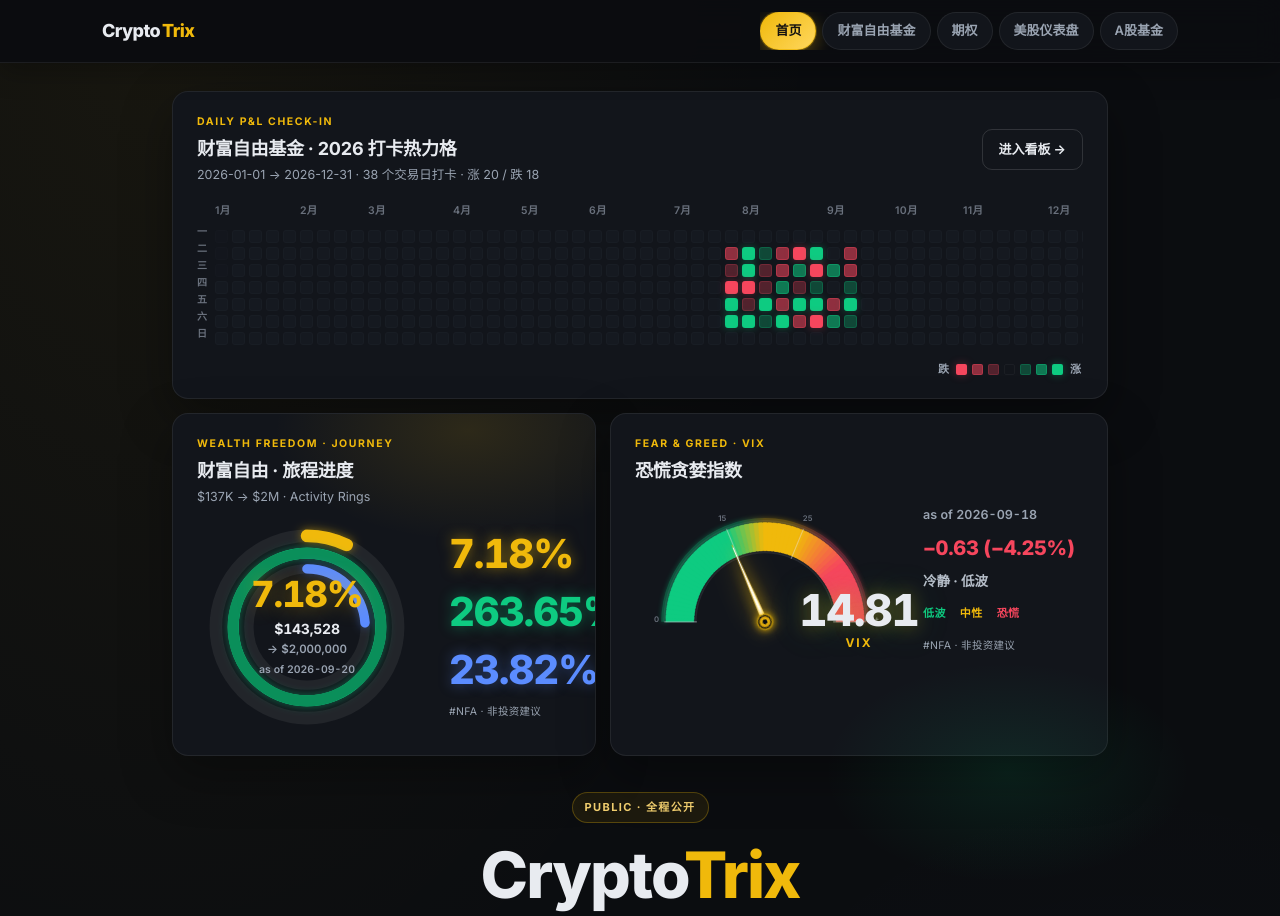
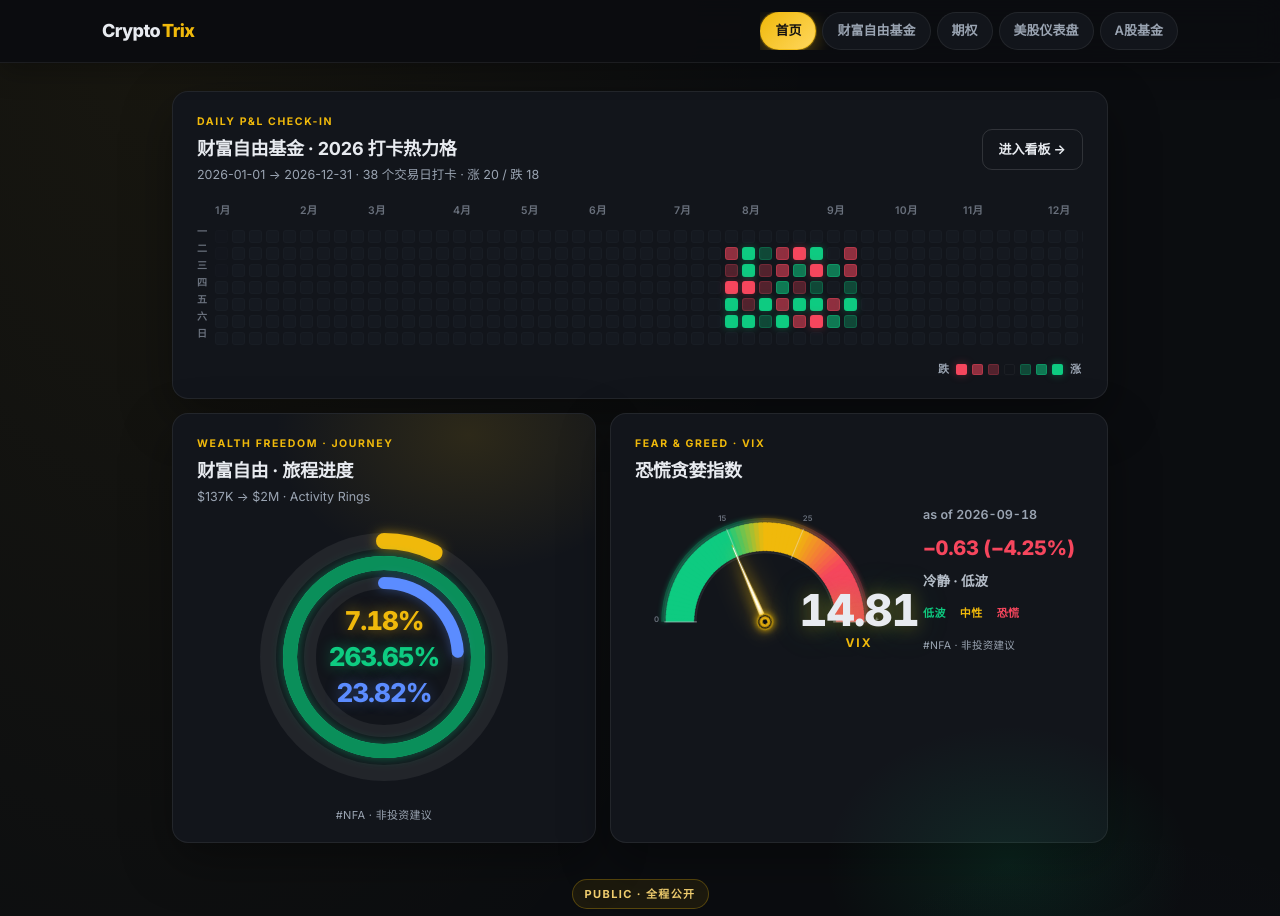
Before and after one commit to garychian/crypto-trix-public, a website built with Vite: page index.html in a window 1280 px wide. Shown: the top 916 px of the page. Built offline with nearby package versions, Linux system fonts and the light colour scheme.

Commit message:
Put three progress numbers in the center of journey rings

```diff
--- a/src/journey-rings.js
+++ b/src/journey-rings.js
@@ -282,9 +282,7 @@ export function renderJourneyRings(data) {
 
   const metrics = buildJourneyMetrics(data);
   const { rings, total, goal, progress, asOf } = metrics;
-  const pct = progress * 100;
-
-  // Three progress figures only — colors match the three rings
+  // Three progress figures in ring center — colors match the three rings
   const numStats = rings
     .map((r, i) => {
       const pct = (Number(r.value) || 0) * 100; // ring fill progress
@@ -303,17 +301,10 @@ export function renderJourneyRings(data) {
         <h2 id="journey-title">财富自由 · 旅程进度</h2>
         <p class="jr-sub muted">$137K → $2M · Activity Rings</p>
       </div>
-      <div class="jr-body">
+      <div class="jr-body jr-body-solo">
         <div class="jr-visual">
           ${buildRingSVG(rings)}
-          <div class="jr-center">
-            <div class="jr-pct" id="jr-pct">0%</div>
-            <div class="jr-assets" id="jr-assets">$0</div>
-            <div class="jr-goal muted">→ ${escapeHTML(usd(goal))}</div>
-            ${asOf ? `<div class="jr-asof muted">as of ${escapeHTML(asOf)}</div>` : ''}
-          </div>
-        </div>
-        <div class="jr-side">
+          <div class="jr-center jr-center-nums">
             <div class="jr-nums" id="jr-nums">
               ${numStats
                 .map(
@@ -324,14 +315,12 @@ export function renderJourneyRings(data) {
                 )
                 .join('')}
             </div>
-          <div class="jr-nfa muted">#NFA · 非投资建议</div>
           </div>
         </div>
       </div>
+      <div class="jr-nfa muted jr-nfa-foot">#NFA · 非投资建议</div>
+    </div>
   `;
-
-  const pctEl = root.querySelector('#jr-pct');
-  const assetsEl = root.querySelector('#jr-assets');
 
   let played = false;
   function play() {
@@ -339,12 +328,6 @@ export function renderJourneyRings(data) {
     played = true;
     root.classList.add('is-lit');
     animateRings(root, rings, 1650);
-    if (pctEl) {
-      animateCountUp(pctEl, 0, pct, 1650, (v) => v.toFixed(2) + '%');
-    }
-    if (assetsEl) {
-      animateCountUp(assetsEl, 0, total, 1650, (v) => usd(v));
-    }
     for (const n of numStats) {
       const el = root.querySelector('.jr-num-val[data-key="' + n.key + '"]');
       if (el) {
--- a/src/styles/landing.css
+++ b/src/styles/landing.css
@@ -1005,3 +1005,33 @@
   .jr-pct { font-size: 32px; }
   .jr-visual { max-width: 240px; }
 }
+
+
+.jr-body-solo {
+  grid-template-columns: 1fr !important;
+  justify-items: center;
+}
+
+.jr-center-nums {
+  inset: 0;
+  display: flex;
+  align-items: center;
+  justify-content: center;
+  pointer-events: none;
+}
+
+.jr-center-nums .jr-nums {
+  gap: 10px;
+  align-items: center;
+  text-align: center;
+}
+
+.jr-center-nums .jr-num {
+  font-size: clamp(18px, 2.8vw, 26px);
+}
+
+.jr-nfa-foot {
+  margin-top: 10px;
+  text-align: center;
+  font-size: 11px;
+}
```
Lines whose indentation alone changed are shown as unchanged.
